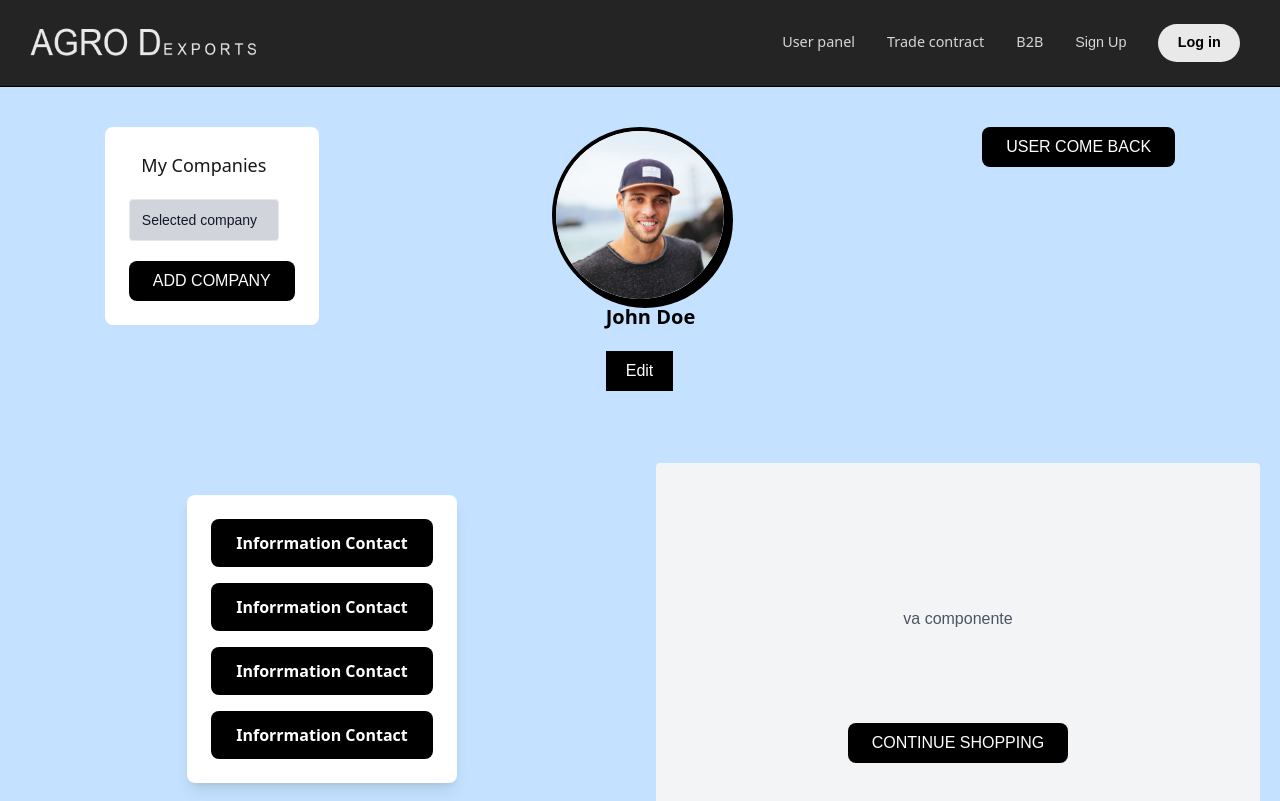
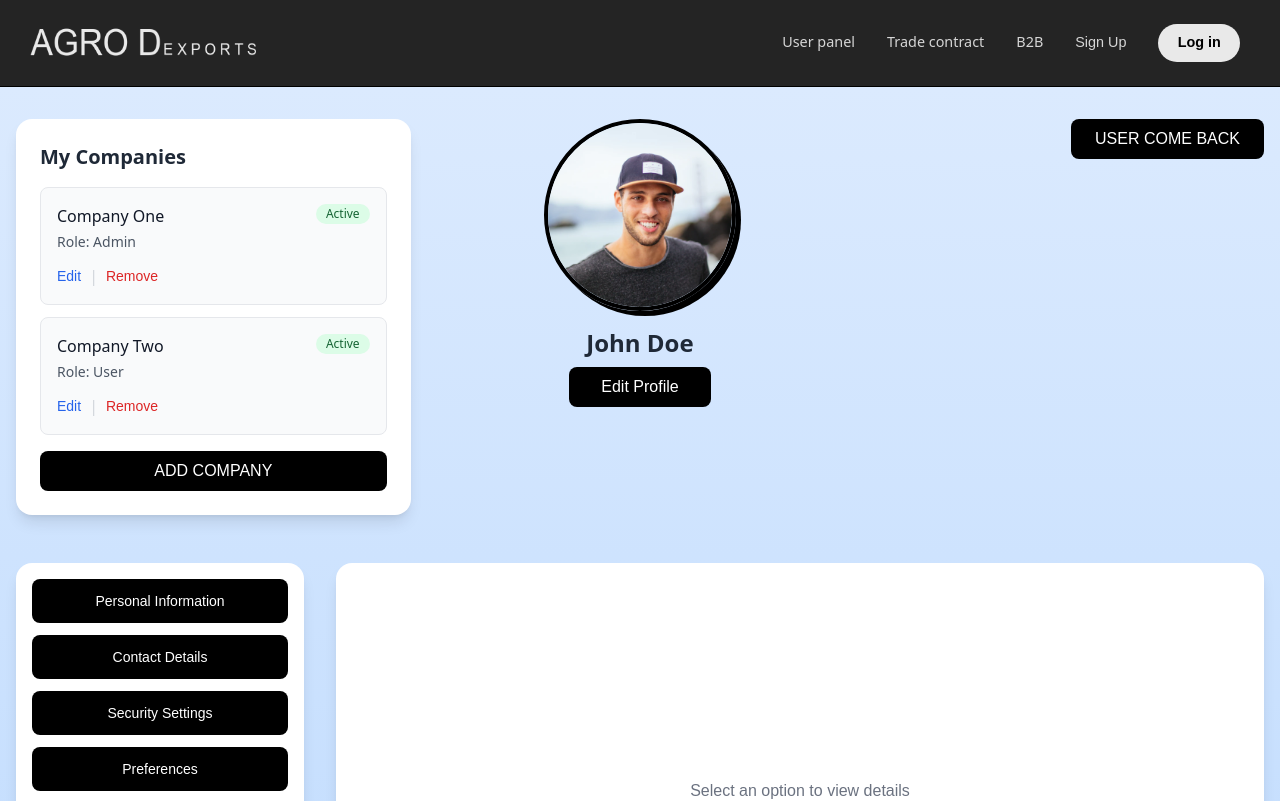
Before and after one commit to DavidRocFeler/AgroDexport, a Next.js app in the folder front/: page /profile in a window 1280 px wide. Shown: the top 801 px of the page. Built offline with nearby package versions, Linux system fonts and the light colour scheme; no server answers.

Commit message:
update NewProfileView

```diff
--- a/front/src/views/ProfileView.tsx
+++ b/front/src/views/ProfileView.tsx
@@ -1,149 +1,142 @@
 "use client";
 
 import React from "react";
-import styles from "../styles/Profile2.module.css";
 
 const ProfileView: React.FC = () => {
+  const sampleCompanies = [
+    {
+      id: 1,
+      name: "Company One",
+      role: "Admin",
+      status: "Active",
+    },
+    {
+      id: 2,
+      name: "Company Two",
+      role: "User",
+      status: "Active",
+    },
+  ];
+
   return (
-    <div
-      style={{
-        backgroundColor: "#C4E2FF",
-        paddingTop: "0rem",
-        paddingBottom: "0rem",
-      }}
-    >
-      {/* div desplegable y boton user come back */}
-      <section className=" max-w-full ">
-        <div className="max-w-screen-xl mx-auto flex flex-col sm:flex-row justify-around items-start gap-6 py-10">
-          {/* Primer div */}
-          <div className="bg-white p-6 rounded-lg flex flex-col items-start">
-            {/* dropdown */}
-            <div className="w-[150px] text-gray-900 dark:text-gray-300 items-center">
-              <div className="relative w-full group bg-white flex flex-col items-center">
-                <label className="text-lg text-black-400">
-                  <h3>My Companies</h3>
-                </label>
+    <div className="min-h-screen bg-gradient-to-b from-blue-100 to-blue-200">
+      <div className="max-w-7xl mx-auto px-4 py-8">
+        {/* Header Section with Profile and Companies */}
+        <div className="grid grid-cols-1 md:grid-cols-3 gap-8 mb-12">
+          {/* Companies List Section */}
+          <div className="bg-white rounded-2xl shadow-lg p-6">
+            <div className="space-y-4">
+              <h3 className="text-xl font-semibold text-gray-800">
+                My Companies
+              </h3>
 
-                <button className="py-2.5 px-3 my-5 w-full md:text-sm text-site bg-gray-300 border border-dimmed focus:border-brand focus:outline-none focus:ring-0 peer flex items-center justify-between rounded">
-                  Selected company
-                </button>
+              {/* Companies Grid */}
+              <div className="space-y-3">
+                {sampleCompanies.map((company) => (
+                  <div
+                    key={company.id}
+                    className="bg-gray-50 rounded-lg p-4 border border-gray-200 hover:border-gray-300 transition-colors"
+                  >
+                    <div className="flex justify-between items-start">
+                      <div className="space-y-1">
+                        <h5 className="font-medium text-gray-900">
+                          {company.name}
+                        </h5>
+                        <p className="text-sm text-gray-600">
+                          Role: {company.role}
+                        </p>
+                      </div>
+                      <span className="inline-flex items-center px-2.5 py-0.5 rounded-full text-xs font-medium bg-green-100 text-green-800">
+                        {company.status}
+                      </span>
+                    </div>
+                    <div className="mt-3 flex gap-2">
+                      <button className="text-sm text-blue-600 hover:text-blue-800 font-medium">
+                        Edit
+                      </button>
+                      <span className="text-gray-300">|</span>
+                      <button className="text-sm text-red-600 hover:text-red-800 font-medium">
+                        Remove
+                      </button>
+                    </div>
+                  </div>
+                ))}
+              </div>
 
-                <div className="absolute z-[99] top-[100%] left-[50%] translate-x-[-50%] rounded-md overflow-hidden shadow-lg min-w-[200px] w-max peer-focus:visible peer-focus:opacity-100 opacity-0 invisible duration-200 p-1 bg-gray-300 dark:bg-gray-800 border border-dimmed text-xs md:text-sm">
-                  <div className="w-full block cursor-pointer hover:bg-white dark:hover:bg-gray-900 dark:bg-gray-800 hover:text-link px-3 py-2 rounded-md">
-                    Company1
-                  </div>
-                  <div className="w-full block cursor-pointer hover:bg-white dark:hover:bg-gray-900 dark:bg-gray-800 hover:text-link px-3 py-2 rounded-md">
-                    Company2
-                  </div>
-                  <div className="w-full block cursor-pointer hover:bg-white dark:hover:bg-gray-900 dark:bg-gray-800 hover:text-link px-3 py-2 rounded-md">
-                    Company3
-                  </div>
-                  <div className="w-full block cursor-pointer hover:bg-white dark:hover:bg-gray-900 dark:bg-gray-800 hover:text-link px-3 py-2 rounded-md">
-                    Company4
-                  </div>
-                </div>
-              </div>
-            </div>
-            {/* fin del dropdown */}
-            {/* <p className="text-gray-600 mb-4">
-              Este es el primer div con fondo gris.
-            </p> */}
-            <button className="bg-black text-white px-6 py-2 rounded-lg hover:bg-gray-800">
-              ADD COMPANY
-            </button>
-          </div>
-          {/* section imagen */}
-          <div className="items-center text-center py-0">
-            <img
-              className="inline-flex object-cover border-4 border-black rounded-full shadow-[5px_5px_0_0_rgba(0,0,0,1)] shadow-black bg-indigo-50 h-48 w-48 !h-44 !w-44 mb-4 md:mb-0 ml-0 md:mr-5"
-              src="../image_profile.png"
-              alt=""
-            />
-            <div className="flex flex-col items-center">
-              <div className="md:text-justify mb-3 ">
-                <div className="flex flex-col mb-5 ">
-                  <p className="text-black font-bold text-xl ">John Doe</p>
-
-                  {/*  */}
-                </div>
-
-                <button className="bg-black text-white py-2 px-5">Edit</button>
-              </div>
+              {/* Add Company Button */}
+              <button className="w-full bg-black hover:bg-gray-800 text-white font-medium py-2 px-4 rounded-lg transition-colors mt-4">
+                ADD COMPANY
+              </button>
             </div>
           </div>
-          {/* fin section imagen */}
-          {/* Segundo div */}
-          <div className="bg-gray-200 p-0 m-0 rounded-lg flex flex-col items-start">
-            <button className="bg-black text-white px-6 py-2   rounded-lg hover:bg-gray-800">
+
+          {/* Profile Section */}
+          <div className="flex flex-col items-center space-y-4">
+            <div className="relative">
+              <img
+                className="w-48 h-48 rounded-full object-cover border-4 border-black shadow-[5px_5px_0_0_rgba(0,0,0,1)]"
+                src="../image_profile.png"
+                alt="Profile"
+              />
+            </div>
+            <div className="text-center">
+              <h2 className="text-2xl font-bold text-gray-800 mb-2">
+                John Doe
+              </h2>
+              <button className="bg-black hover:bg-gray-800 text-white font-medium py-2 px-8 rounded-lg transition-colors">
+                Edit Profile
+              </button>
+            </div>
+          </div>
+
+          {/* User Come Back Button */}
+          <div className="flex items-start justify-end">
+            <button className="bg-black hover:bg-gray-800 text-white font-medium py-2 px-6 rounded-lg transition-colors whitespace-nowrap">
               USER COME BACK
             </button>
           </div>
         </div>
-      </section>
 
-      {/* fin div desplegable */}
-
-      {/* section 3 */}
-      <section className="text-gray-600 body-font">
-        <div className="container px-5 py-5 mx-auto">
-          <div className="flex flex-wrap -m-4">
-            {/* div 1 section 3 */}
-            <div className="p-4 w-1/2">
-              <div className="h-full  p-8 rounded flex flex-col items-center justify-center">
-                {/* <div className="h-2/3 bg-gray-100 p-8 my-2 rounded flex items-center justify-center"> */}
-
-                {/* botonera */}
-                <div className="w-full md:w-1/2">
-                  <div className="bg-white rounded-lg shadow-lg p-6">
-                    <div className="space-y-4">
-                      <a
-                        href="#"
-                        className="block text-center bg-black text-white font-semibold px-6 py-3 rounded-lg hover:bg-blue-700 transition duration-300"
-                      >
-                        Inforrmation Contact
-                      </a>
-                      <a
-                        href="#"
-                        className="block text-center bg-black text-white font-semibold px-6 py-3 rounded-lg hover:bg-blue-700 transition duration-300"
-                      >
-                        Inforrmation Contact
-                      </a>
-                      <a
-                        href="#"
-                        className="block text-center bg-black text-white font-semibold px-6 py-3 rounded-lg hover:bg-blue-700 transition duration-300"
-                      >
-                        Inforrmation Contact
-                      </a>
-                      <a
-                        href="#"
-                        className="block text-center bg-black text-white font-semibold px-6 py-3 rounded-lg hover:bg-blue-700 transition duration-300"
-                      >
-                        Inforrmation Contact
-                      </a>
-                    </div>
-                  </div>
-                </div>
-                {/* </div> */}
+        {/* Main Content Section - Ajustado */}
+        <div className="grid grid-cols-12 gap-8">
+          {/* Navigation Menu - Más estrecho */}
+          <div className="col-span-3">
+            <div className="bg-white rounded-2xl shadow-lg p-4 h-[500px]">
+              <div className="space-y-3 w-full">
+                {[
+                  "Personal Information",
+                  "Contact Details",
+                  "Security Settings",
+                  "Preferences",
+                ].map((item, index) => (
+                  <button
+                    key={index}
+                    className="w-full bg-black hover:bg-gray-800 text-white font-medium py-3 px-4 rounded-lg transition-colors text-center text-sm"
+                  >
+                    {item}
+                  </button>
+                ))}
               </div>
             </div>
-            {/* div 2 section 3 */}
-            <div className="p-4 w-1/2">
-              <div className="h-full bg-gray-100 p-8 rounded flex flex-col items-center justify-center">
-                <div className="h-2/3 bg-gray-100 p-8 my-2 rounded flex items-center justify-center">
-                  va componente
+          </div>
+
+          {/* Content Area - Más ancho */}
+          <div className="col-span-9">
+            <div className="bg-white rounded-2xl shadow-lg p-8 h-[500px]">
+              <div className="h-full flex flex-col justify-between">
+                <div className="flex-1 flex items-center justify-center text-gray-500">
+                  Select an option to view details
                 </div>
-
-                <button className="bg-black text-white px-6 py-2 rounded-lg hover:bg-gray-800">
-                  CONTINUE SHOPPING
-                </button>
+                <div className="flex justify-end w-full">
+                  <button className="bg-black hover:bg-gray-800 text-white font-medium py-2.5 px-8 rounded-lg transition-colors">
+                    CONTINUE SHOPPING
+                  </button>
+                </div>
               </div>
             </div>
-
-            {/*fin div 2 section 3 */}
           </div>
         </div>
-      </section>
-      {/* fin section 3 */}
+      </div>
     </div>
   );
 };
```
